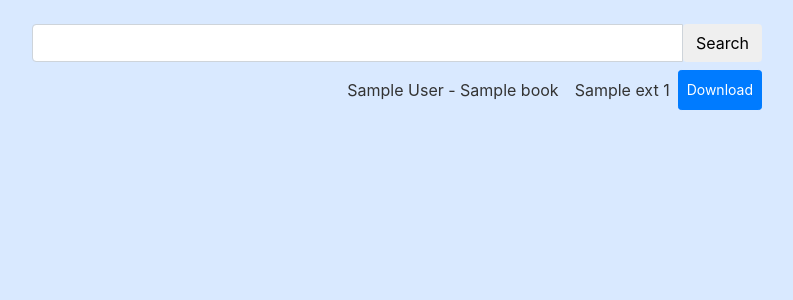
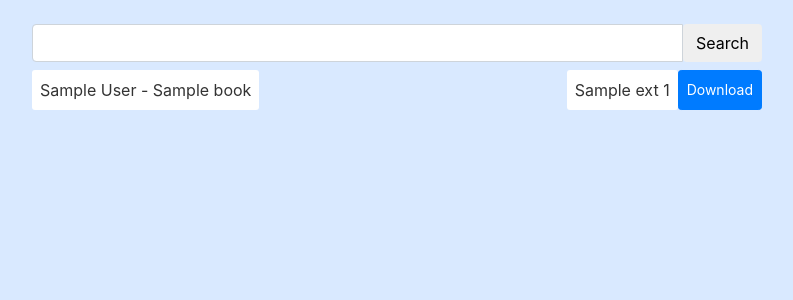
Before and after one commit to master-of-zen/Django-BookWorm, a Django app: template search/templates/search/search.html in a window 1280 px wide. Shown: the part 56-356 px from the top of the page, without its empty margins (243-1036 px from the left). Run offline with Django 3.2, Linux system fonts and the light colour scheme; the template is opened without the code that fills it: most values are stand-ins (such as "Sample title", 1, 10 or a date in 2020); some libraries are stand-ins or nearby versions.

Commit message:
aligned properly

```diff
--- a/search/templates/search/search.html
+++ b/search/templates/search/search.html
@@ -8,9 +8,9 @@
             <input class="btn btn-inline" type="submit" value="Search">
         </form>
         {%  for book in books %}
-        <div class="d-flex justify-content-end mt-2">
-            <div class=" p-2 bd-highlight flex-fill">{{ book.author }} - {{ book.title }} </div>
-            <div class="p-2 bd-highlight">{{ book.ext }} {{ book.size }}</div>
+        <div class="d-flex mt-2">
+            <div class=" p-2 mr-auto result">{{ book.author }} - {{ book.title }} </div>
+            <div class="p-2 result">{{ book.ext }} {{ book.size }}</div>
             <a href="{{ book.link }}" class="p-2 btn btn-primary btn-sm" role="button" aria-disabled="true">Download</a>
         </div>
         {% endfor %}
```
